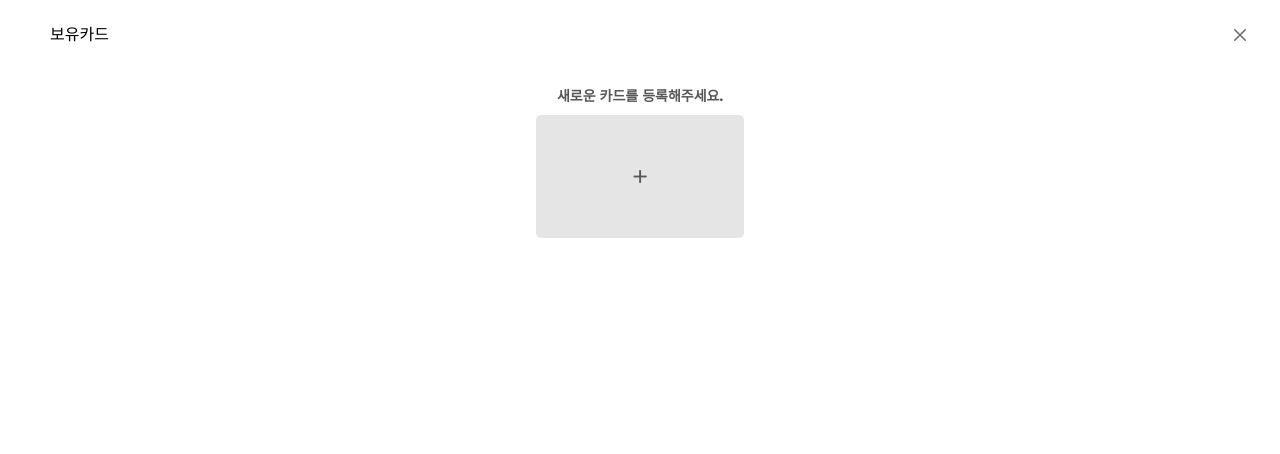
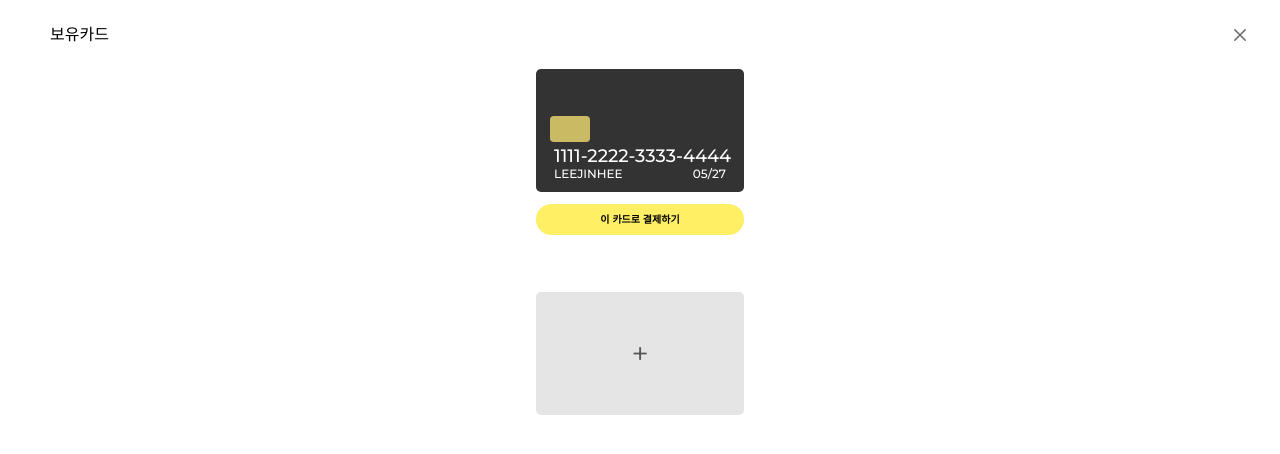
Before and after one commit to jjinheeWorld/shooking, a React (Vite) app: page /cards in a window 1280 px wide. Shown: the top 454 px of the page. Built offline with nearby package versions, Linux system fonts and the light colour scheme.

Commit message:
style: 카드 목록 페이지 UI 구현하기

```diff
--- a/src/components/PaymentCard.jsx
+++ b/src/components/PaymentCard.jsx
@@ -1,9 +1,20 @@
-const PaymentCard = () => {
+const PaymentCard = ({
+  cardNumber,
+  cardDate = "MM/YY",
+  cardOwner = "NAME",
+}) => {
   return (
-    <div className="mt-[69px] relative left-1/2 transform -translate-x-1/2 w-[208px] h-[123px] rounded-[5px] bg-[#333333]">
+    <div className="relative left-1/2 transform -translate-x-1/2 w-[208px] h-[123px] rounded-[5px] bg-[#333333]">
       <div className="absolute w-[40px] h-[26px] top-[47px] left-[14px] rounded-[4px] bg-[#CBBA64]"></div>
-      <div className="absolute bottom-[10px] left-[18px] card-text">NAME</div>
-      <div className="absolute bottom-[10px] right-[18px] card-text">MM/YY</div>
+      <div className="absolute text-white left-[18px] bottom-[22px] card-text text-lg">
+        {cardNumber}
+      </div>
+      <div className="absolute bottom-[10px] left-[18px] card-text">
+        {cardOwner}
+      </div>
+      <div className="absolute bottom-[10px] right-[18px] card-text">
+        {cardDate}
+      </div>
     </div>
   );
 };
--- a/src/output.css
+++ b/src/output.css
@@ -653,6 +653,10 @@ body {
   bottom: 10px;
 }
 
+.bottom-\[22px\] {
+  bottom: 22px;
+}
+
 .left-1\/2 {
   left: 50%;
 }
@@ -695,6 +699,10 @@ body {
 
 .mb-0 {
   margin-bottom: 0px;
+}
+
+.mb-\[17px\] {
+  margin-bottom: 17px;
 }
 
 .mb-\[19px\] {
@@ -833,6 +841,10 @@ body {
 
 .justify-between {
   justify-content: space-between;
+}
+
+.gap-3 {
+  gap: 0.75rem;
 }
 
 .gap-4 {
@@ -1007,6 +1019,10 @@ body {
   padding-top: 32px;
 }
 
+.pt-\[40px\] {
+  padding-top: 40px;
+}
+
 .text-center {
   text-align: center;
 }
@@ -1088,6 +1104,11 @@ body {
   color: rgb(0 0 0 / var(--tw-text-opacity, 1));
 }
 
+.text-white {
+  --tw-text-opacity: 1;
+  color: rgb(255 255 255 / var(--tw-text-opacity, 1));
+}
+
 .filter {
   filter: var(--tw-blur) var(--tw-brightness) var(--tw-contrast) var(--tw-grayscale) var(--tw-hue-rotate) var(--tw-invert) var(--tw-saturate) var(--tw-sepia) var(--tw-drop-shadow);
 }
--- a/src/pages/CardRegisterPage.jsx
+++ b/src/pages/CardRegisterPage.jsx
@@ -6,8 +6,10 @@ const CardRegisterPage = () => {
   return (
     <div>
       <SubHeader showBackButton={true} title={"카드 추가"} />
-      <PaymentCard />
-      <CardRegisterForm />
+      <div className="mt-[69px]">
+        <PaymentCard />
+        <CardRegisterForm />
+      </div>
     </div>
   );
 };
--- a/src/pages/CardsPage.jsx
+++ b/src/pages/CardsPage.jsx
@@ -1,15 +1,44 @@
 import SubHeader from "../components/SubHeader";
 import AddCardButton from "../components/AddCardButton";
+import PaymentCard from "../components/PaymentCard";
+
+const mockData = [
+  {
+    id: 1,
+    cardNumber: "1111-2222-3333-4444",
+    cardDate: "05/27",
+    cardOwner: "LEEJINHEE",
+    securityCode: "123",
+    cardPassword: "12",
+  },
+];
 
 const CardsPage = () => {
   return (
     <div>
       <SubHeader title={"보유카드"} />
-      <div className="mt-[69px] flex flex-col items-center">
-        <div className="pt-[17px] pb-[9px] text-[#575757] font-bold text-sm">
-          새로운 카드를 등록해주세요.
+      <div className="flex flex-col items-center">
+        <div className="mt-[69px]">
+          {mockData.map((item) => {
+            return (
+              <div key={item.id} className="flex flex-col gap-3">
+                <PaymentCard {...item} />
+                <button className="mb-[17px] py-2 bg-[#FFEF64] rounded-[20px] text-[10px] font-bold">
+                  이 카드로 결제하기
+                </button>
+              </div>
+            );
+          })}
         </div>
-        <AddCardButton />
+        {!mockData.length ? (
+          <div className="pb-[9px] text-[#575757] text-center font-bold text-sm">
+            새로운 카드를 등록해주세요.
+          </div>
+        ) : (
+          <div className="pt-[40px]">
+            <AddCardButton />
+          </div>
+        )}
       </div>
     </div>
   );
```
